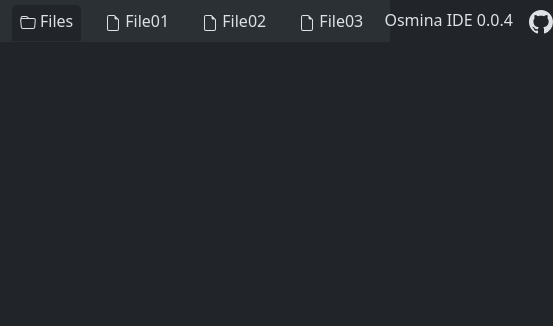
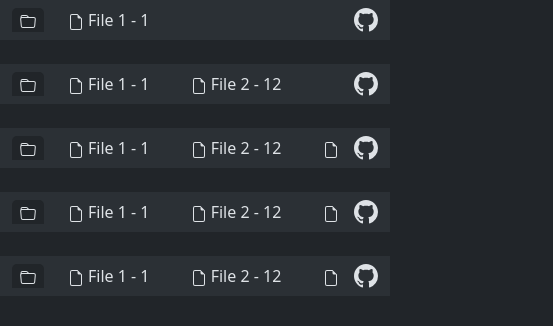
Before and after one commit to Jkutkut/osmia-ide, a React (Vite) app in the folder osmia-ide/: page / in a window 390 px wide. Shown: the top 326 px of the page, 553 px wide, since content can reach past the window. Built offline with nearby package versions, Linux system fonts and the light colour scheme.

Commit message:
wip: header responsive

```diff
--- a/osmia-ide/package.json
+++ b/osmia-ide/package.json
@@ -5,7 +5,7 @@
     "type": "git",
     "url": "https://github.com/jkutkut/osmia-ide.git"
   },
-  "version": "0.0.4",
+  "version": "0.0.5",
   "type": "module",
   "scripts": {
     "dev": "vite --port $PORT",
--- a/osmia-ide/src/App.tsx
+++ b/osmia-ide/src/App.tsx
@@ -1,64 +1,51 @@
 import './i18n/i18n.ts'
 import {useState} from 'react';
-import { useTranslation } from 'react-i18next';
 
-import NavbarProjectInfo from './components/navbar/NavbarProjectInfo'
-import NavbarFile from './components/navbar/NavbarFile.tsx';
-import NavbarItem from './components/navbar/NavbarItem.tsx';
-import FolderLogo from './assets/FolderLogo.tsx';
+import Navbar from './components/navbar/Navbar.tsx';
+
+function fileGenerator(nbr: number) {
+  return Array.from({ length: nbr }, (_, index) => index + 1)
+    .map(n => {
+      const text_with_n_chars = Array.from({ length: n }, (_, index) => index + 1).join('');
+      return {id: `file-${n}`, name: `File ${n} - ${text_with_n_chars}`}
+    });
+}
 
 function App() {
-  const { t } = useTranslation();
-  const [ openFiles, setOpenFiles ] = useState([
-    {
-      id: 'file-1',
-      name: 'File01'
-    },
-    {
-      id: 'file-2',
-      name: 'File02'
-    },
-    {
-      id: 'file-3',
-      name: 'File03'
-    }
-  ]);
+  const [ openFiles ] = useState(fileGenerator(1));
   const [activeTab, setActiveTab] = useState(-1);
-
-  const MAIN_TAB = -1;
-  return (
-    <>
-      <nav className="navbar navbar-expand-lg bg-body-tertiary p-0">
-        <div className="container-fluid flex-nowrap">
-          <div className='d-flex gap-3'>
-            <NavbarItem
-              active={activeTab === MAIN_TAB}
-              onClick={() => setActiveTab(MAIN_TAB)}
-            >
-              <div>
-                <FolderLogo />
-              </div>
-              <span>
-                {t('navbar.mainTab')}
-              </span>
-            </NavbarItem>
-            <div className="d-flex gap-1 flex-nowrap">
-              {openFiles.map((file, idx) => (
-                <NavbarItem
-                  active={activeTab === idx}
-                  onClick={() => setActiveTab(idx)}
-                  key={file.id}
-                >
-                  <NavbarFile file={file}/>
-                </NavbarItem>
-              ))}
-            </div>
-          </div>
-          <NavbarProjectInfo />
-        </div>
-      </nav>
-    </>
-  )
+  return <>
+    <Navbar
+      activeTab={activeTab}
+      setActiveTab={setActiveTab}
+      files={openFiles}
+    />
+    <br/>
+    <Navbar
+      activeTab={activeTab}
+      setActiveTab={setActiveTab}
+      files={fileGenerator(2)}
+    />
+    <br/>
+    <Navbar
+      activeTab={activeTab}
+      setActiveTab={setActiveTab}
+      files={fileGenerator(5)}
+    />
+    <br/>
+    <Navbar
+      activeTab={activeTab}
+      setActiveTab={setActiveTab}
+      files={fileGenerator(10)}
+    />
+    <br/>
+    <Navbar
+      activeTab={activeTab}
+      setActiveTab={setActiveTab}
+      files={fileGenerator(100)}
+    />
+    <br/>
+  </>
 }
 
 export default App
--- /dev/null
+++ b/osmia-ide/src/components/navbar/Navbar.tsx
@@ -0,0 +1,57 @@
+import { useState } from 'react';
+import { useTranslation } from 'react-i18next';
+
+import FolderLogo from "../../assets/FolderLogo";
+import NavbarFile from "./NavbarFile";
+import NavbarItem from "./NavbarItem";
+import NavbarProjectInfo from './NavbarProjectInfo';
+
+interface Props {
+  activeTab: number,
+  setActiveTab: (tab: number) => void,
+  files: {
+    id: string,
+    name: string
+  }[]
+};
+
+const Navbar = ({activeTab, setActiveTab, files}: Props) => {
+  const MAIN_TAB = -1;
+  const { t } = useTranslation();
+  return (
+    <nav className="navbar navbar-expand-lg bg-body-tertiary p-0">
+      <div className="container-fluid flex-nowrap gap-3">
+        <div className="flex-grow-0 flex-shrink-0 flex-basis-auto">
+          <NavbarItem
+            active={activeTab === MAIN_TAB}
+            onClick={() => setActiveTab(MAIN_TAB)}
+          >
+            <div>
+              <FolderLogo />
+            </div>
+            <span className="desktop-only">
+              {t('navbar.mainTab')}
+            </span>
+          </NavbarItem>
+        </div>
+        <div className="w-100 gap-2 d-flex flex-grow-1 overflow-x-auto flex-row">
+          {files.map((file, idx) => (
+            <div
+              key={file.id}
+            >
+              <NavbarItem
+                active={activeTab === idx}
+                onClick={() => setActiveTab(idx)}
+              >
+                <NavbarFile file={file}/>
+              </NavbarItem>
+            </div>
+          ))}
+        </div>
+        <NavbarProjectInfo />
+      </div>
+    </nav>
+  );
+};
+
+export default Navbar;
--- a/osmia-ide/src/components/navbar/NavbarFile.tsx
+++ b/osmia-ide/src/components/navbar/NavbarFile.tsx
@@ -16,7 +16,7 @@ const NavbarFile = ({file}: Props) => {
         <FileLogo />
       </div>
       <span>{file.name}</span>
-      <span className="close-tab" onClick={closeTab}>
+      <span className="close-tab ps-1" onClick={closeTab}>
         &times;
       </span>
   </>
--- a/osmia-ide/src/components/navbar/NavbarItem.tsx
+++ b/osmia-ide/src/components/navbar/NavbarItem.tsx
@@ -11,7 +11,8 @@ const NavbarItem = ({active, onClick, children}: Props) => {
     <div
       onClick={onClick}
       className={
-        "nav-item nav-file-item d-flex gap-1 pt-1 mt-1 pb-2 ps-2 pe-2" +
+        //"nav-item nav-file-item d-flex gap-1 pt-1 mt-1 pb-2 ps-2 pe-2 text-nowrap" +
+        "nav-item nav-file-item d-flex gap-1 text-nowrap pe-2 ps-2" +
         (active ? ' active' : '')
       }
     >
--- a/osmia-ide/src/components/navbar/NavbarProjectInfo.scss
+++ /dev/null
@@ -1,7 +0,0 @@
-@import '../../sass/main.scss';
-
-@media (width <= $mobile-to-desktop) {
-    .desktop-only {
-        display: none;
-    }
-}
--- a/osmia-ide/src/components/navbar/NavbarProjectInfo.tsx
+++ b/osmia-ide/src/components/navbar/NavbarProjectInfo.tsx
@@ -1,24 +1,25 @@
 import {version, repository} from '../../../package.json';
 import {useTranslation} from 'react-i18next';
-import './NavbarProjectInfo.scss';
 import GitHubLogo from '../../assets/GitHubLogo';
 
 const NavbarProjectInfo = () => {
   const {t} = useTranslation();
 
-  return <div className="d-flex gap-3 pt-2 pb-2">
-    <a className="nav-link" href={repository.url} target='_blank' rel="noreferrer">
+  return (
+    <div className="d-flex gap-3 pt-2 pb-2">
+      <a className="nav-link tablet-desktop-only" href={repository.url} target='_blank' rel="noreferrer">
         <span className="nav-link text-nowrap">
           {t('name')} {version}
         </span>
       </a>
-    <a className="nav-link" href="https://github.com/jkutkut" target="_blank" rel="noreferrer">
-      <span className="desktop-only me-2">
+      <a className="nav-link d-flex" href="https://github.com/jkutkut" target="_blank" rel="noreferrer">
+        <span className="desktop-only me-2 text-nowrap">
           {t('madeBy', {author: 'jkutkut'})}
         </span>
         <GitHubLogo />
       </a>
-  </div>;
+    </div>
+  );
 };
 
 export default NavbarProjectInfo;
--- a/osmia-ide/src/main.scss
+++ /dev/null
@@ -1,13 +0,0 @@
-:root {
-    --mobile-to-desktop: 768px;
-}
-
-@media (width <= var(--mobile-to-desktop)) {
-    .desktop-only {
-        display: none;
-    }
-}
-
-svg {
-    margin-left: 10px;
-}
--- a/osmia-ide/src/sass/main.scss
+++ b/osmia-ide/src/sass/main.scss
@@ -1 +1,14 @@
-$mobile-to-desktop: 768px;
+$tablet-to-desktop: 768px;
+$mobile-to-tablet: 480px;
+
+@media (width <= $tablet-to-desktop) {
+    .desktop-only {
+        display: none;
+    }
+}
+
+@media (width <= $mobile-to-tablet) {
+    .tablet-desktop-only {
+        display: none;
+    }
+}
```
Lines whose indentation alone changed are shown as unchanged.
